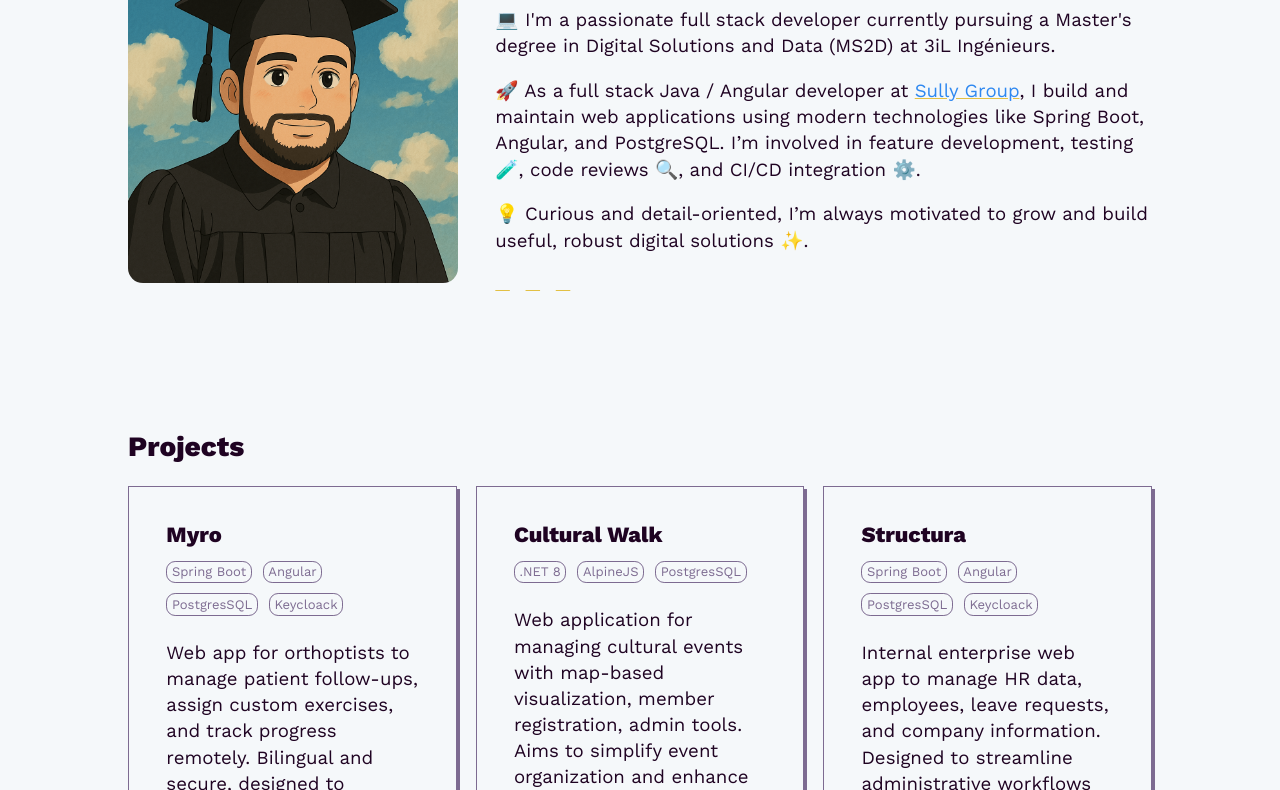
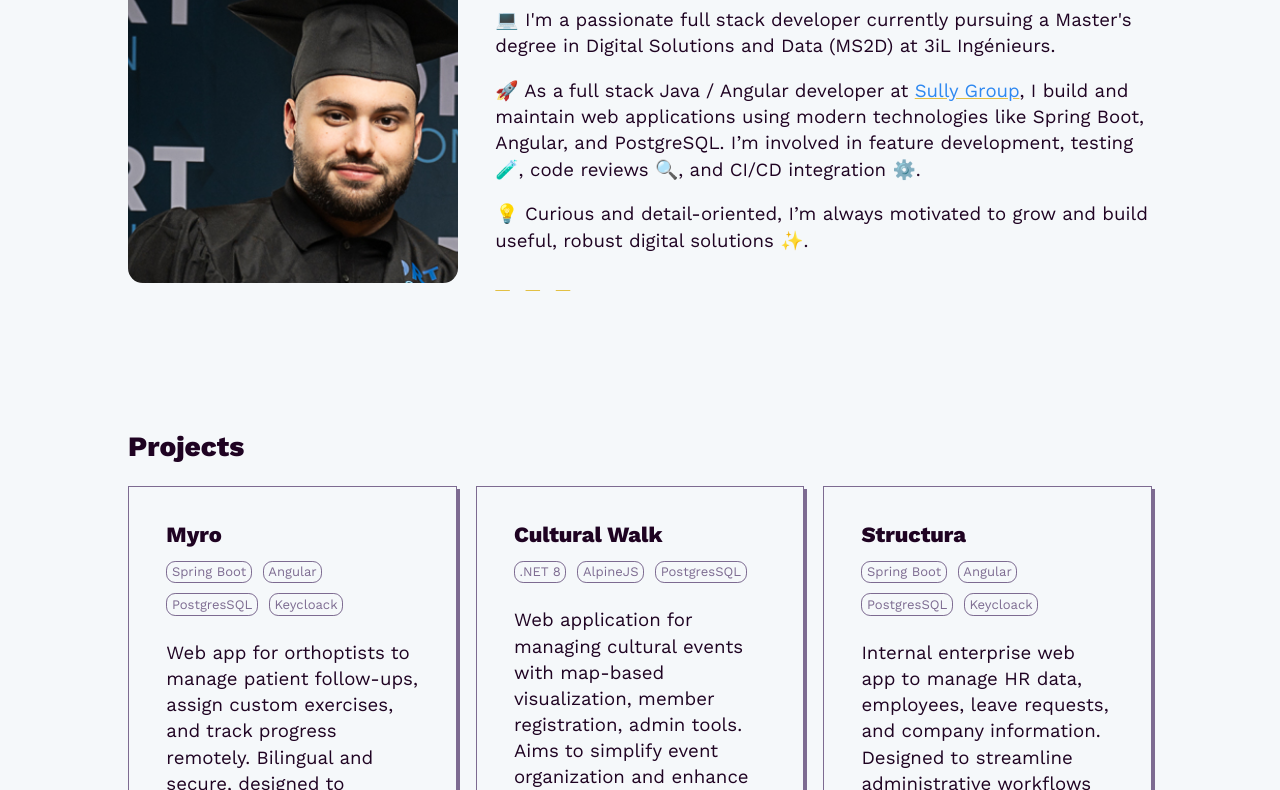
Before and after one commit to LennyBdx/LennyBdx.github.io, a plain HTML site: page index.html in a window 1280 px wide. Shown: the part 245-1035 px from the top of the page. Drawn offline with Linux system fonts and the light colour scheme; a web font is replaced by a local one.

Commit message:
change main picture

```diff
--- a/index.html
+++ b/index.html
@@ -28,7 +28,7 @@
 
       <article>
         <section id="pictures">
-          <img src="static/images/original.png">
+          <img src="static/images/gim.PNG">
         </section>
 
         <section id="bio">
```
